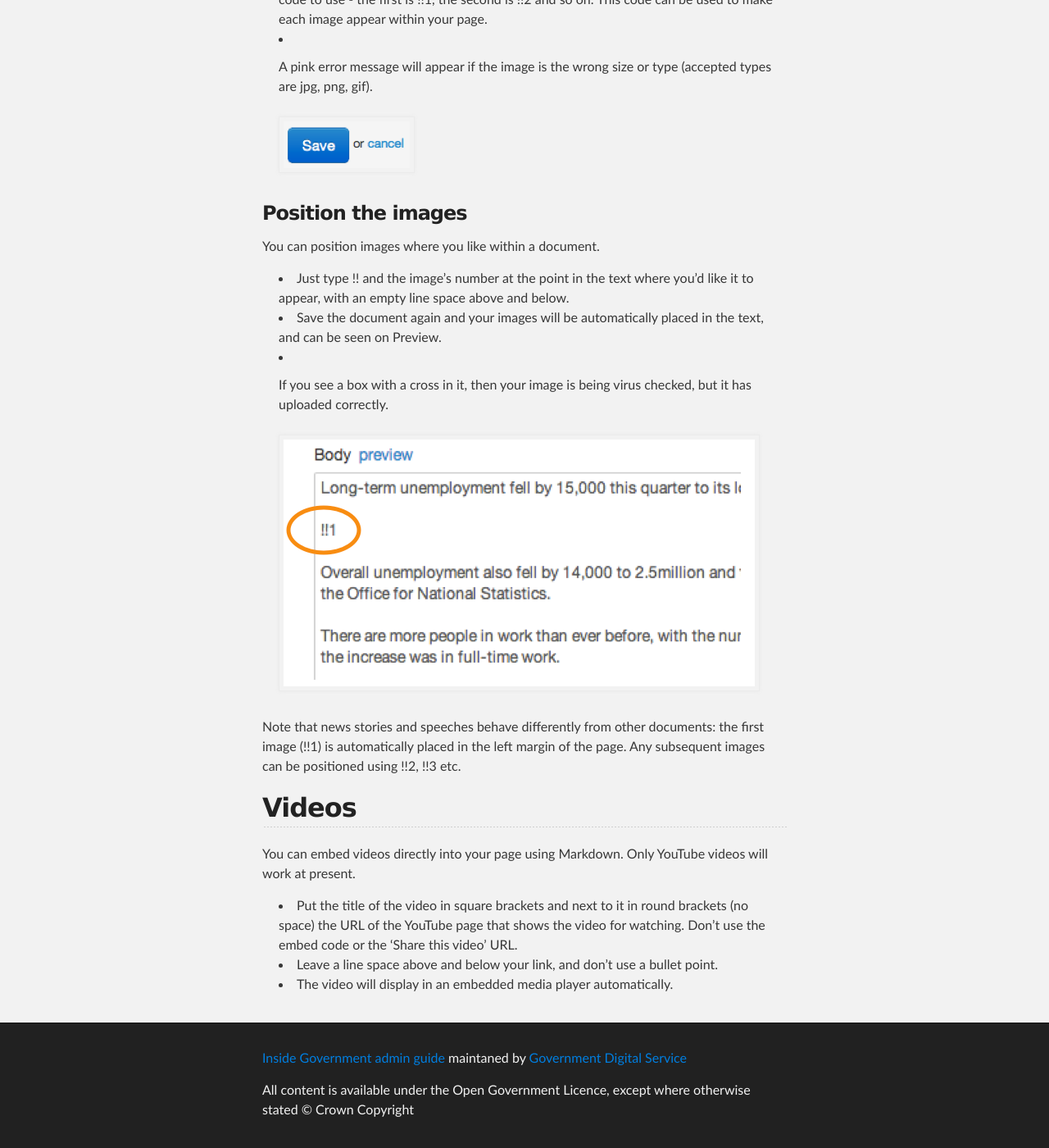
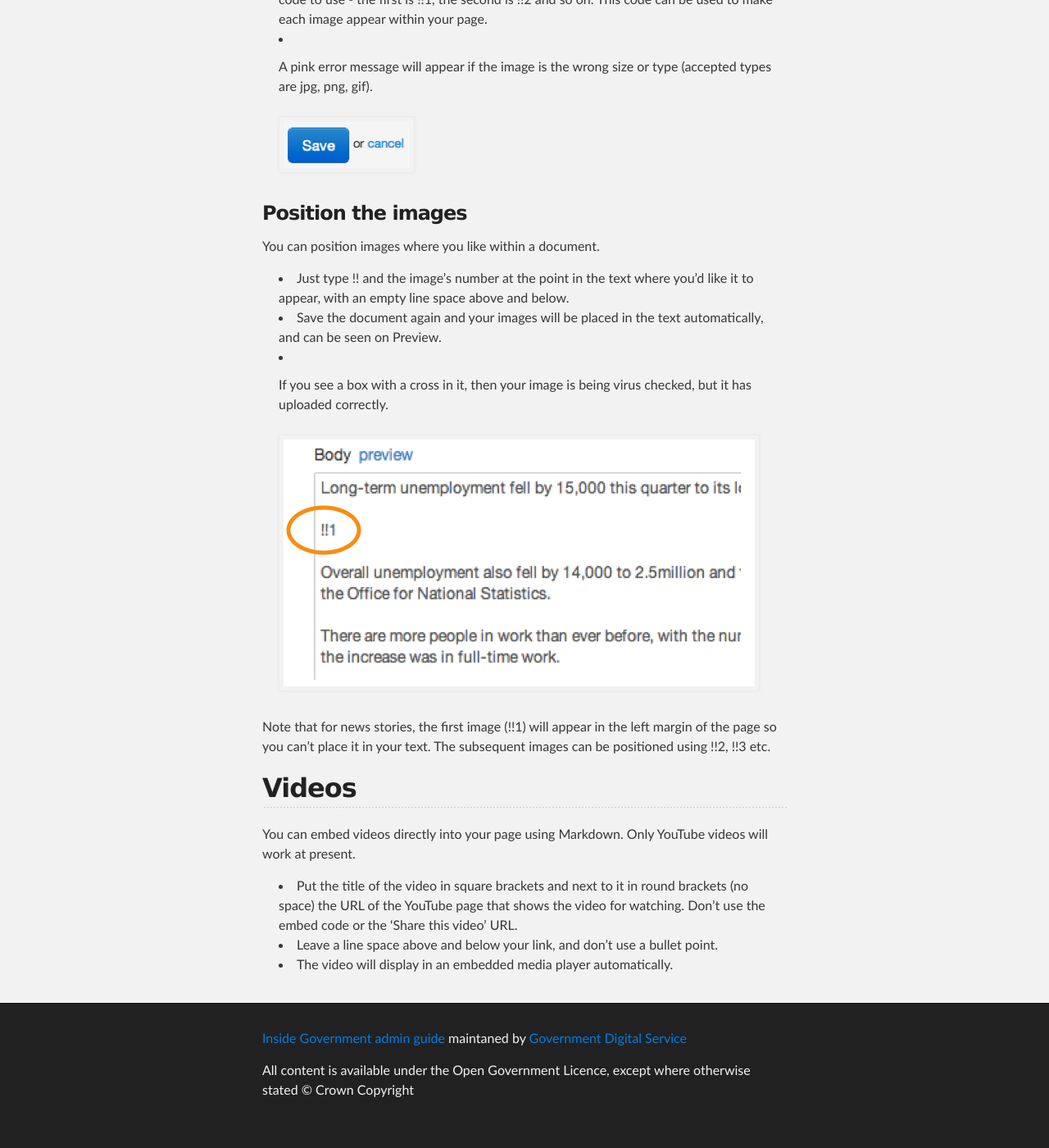
Before and after one commit to alphagov/inside-government-admin-guide, a Jekyll site: the page built from creating-documents/add-images.md, in a window 1280 px wide and 1400 px high, scrolled down 1459 px. Shown: the whole window at 82% size. Built offline with Jekyll 4.4.1, drawn with Linux system fonts in a browser that asks for light colours; after the commit the page ends 2835 px from its top, so only the background shows below that; some of the changed text lies outside the part shown.

Commit message:
Update add-images.md

```diff
--- a/creating-documents/add-images.md
+++ b/creating-documents/add-images.md
@@ -11,7 +11,7 @@ Images can be added to news articles, speeches, case studies, detailed guides an
 
 ### Add the first image
 
-* Upload an image by clicking the 'choose file' button.
+* Upload an image by clicking the 'Choose file' button.
 * All images should be 960x640 pixels, 72dpi, landscape. [Pixlr.com](http://www.pixlr.com) is a good place to go to resize images.
 * Use alt text where you need to help users understand the visual content. If an image is not essential to understanding the content, use “”. For more details about alt tags and captions, see the [style guide 4.2](https://www.gov.uk/designprinciples/insidegovernment#images).
 * When you've picked an image to use, another ‘new image’ box automatically appears so you can pick more.
@@ -31,12 +31,12 @@ Images can be added to news articles, speeches, case studies, detailed guides an
 You can position images where you like within a document.
 
 * Just type \!! and the image's number at the point in the text where you’d like it to appear, with an empty line space above and below.
-* Save the document again and your images will be automatically placed in the text, and can be seen on Preview.
+* Save the document again and your images will be placed in the text automatically, and can be seen on Preview.
 * If you see a box with a cross in it, then your image is being virus checked, but it has uploaded correctly.
 
 	![Add images 3](add-images-3.png)
 
-Note that news stories and speeches behave differently from other documents: the first image (!!1) is automatically placed in the left margin of the page. Any subsequent images can be positioned using !!2, !!3 etc.
+Note that for news stories, the first image (!!1) will appear in the left margin of the page so you can't place it in your text. The subsequent images can be positioned using !!2, !!3 etc.
 
 
 ## Videos
```
